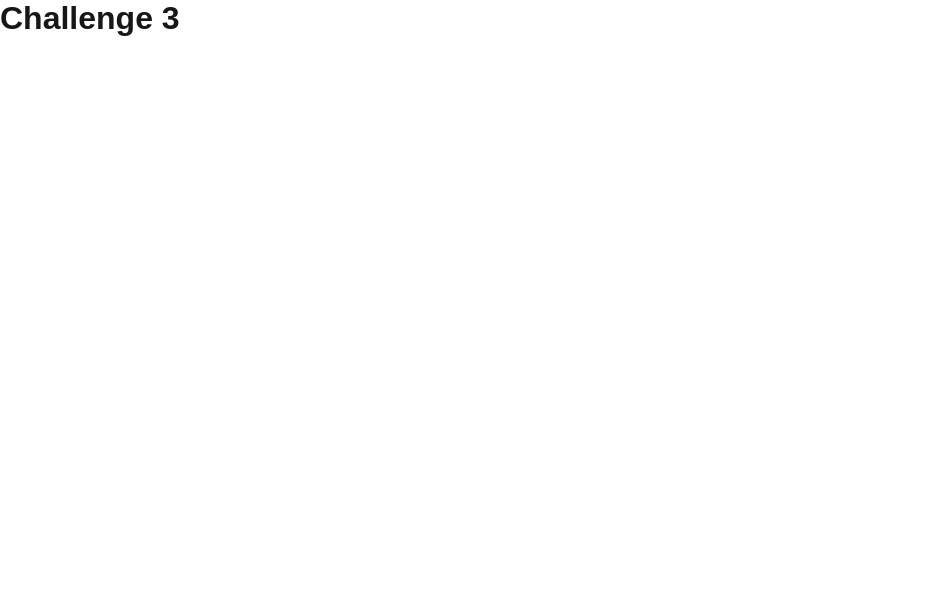
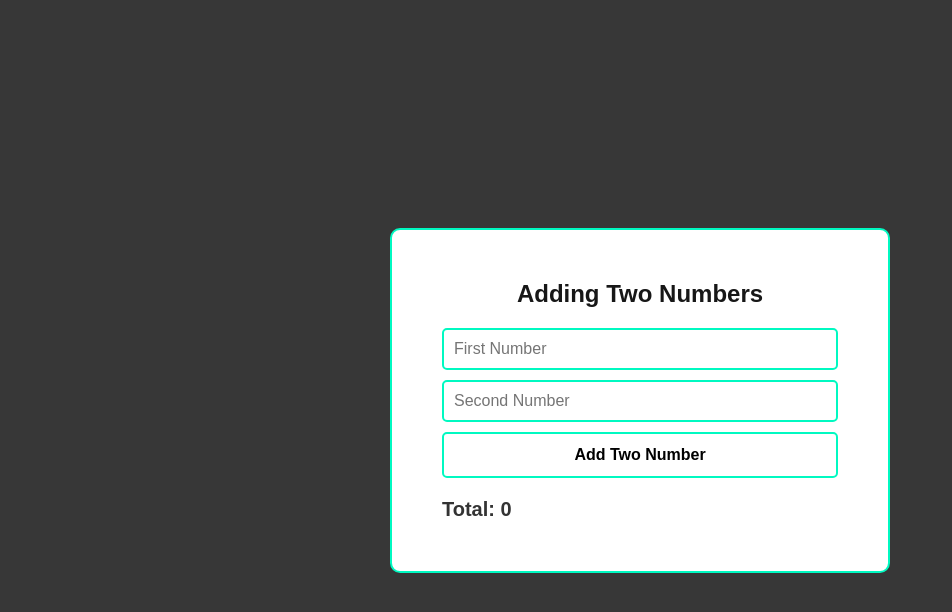
Before and after one commit to ryanarmial/ascendion, a Next.js app: page /challenge-3 in a window 1280 px wide. Shown: the top 612 px of the page, without its empty margins (0-952 px from the left). Built offline with nearby package versions, Linux system fonts and the light colour scheme.

Commit message:
change style file location

```diff
--- a/app/challenge-1/page.tsx
+++ b/app/challenge-1/page.tsx
@@ -1,7 +1,7 @@
 'use client'
 
 import { useState } from 'react';
-import styles from './style.module.css';
+import styles from '../form.module.css';
 
 export default function Page() {
   const [inputNumbers, setInputNumbers] = useState<Array<number | string>>(['', '']);
--- a/app/challenge-3/page.tsx
+++ b/app/challenge-3/page.tsx
@@ -1,3 +1,56 @@
+// export default function Page() {
+
+//   const twoSum = (numbers: number[], target: number):number[] | null => {
+//     for(let r = 0; r < numbers.length - 1; r++) {
+//       const restNumber = target - numbers[r]
+//       const getIndexSecondNumber = numbers.indexOf(restNumber, r + 1)
+//       if(getIndexSecondNumber < 0) {
+//         return [r+1, getIndexSecondNumber+1]
+//       }
+//     }
+
+//     return null
+//   }
+
+//   console.log(twoSum([4,11,17,25], 21));
+//   console.log(twoSum([0,1,2,2,3,5], 4));
+//   console.log(twoSum([-1, 0], -1));
+
+//   return <h1>Challenge 3</h1>
+// }
+
+'use client'
+
+import { useState } from 'react';
+import styles from '../form.module.css';
+
 export default function Page() {
-  return <h1>Challenge 3</h1>
+  const [inputNumbers, setInputNumbers] = useState<Array<number | string>>(['', '']);
+  const [total, setTotal] = useState<number>(0);
+
+  const onChangeNumber = (index: number, value: string | number) => {
+    setInputNumbers((prev) => {
+      const newNumbers = [...prev];
+      const isNumber = !isNaN(Number(value));
+      if(isNumber) newNumbers[index] = value;
+      return newNumbers;
+    });
+  }
+
+  const handleAddNumbers = () => {
+    setTotal(Number(inputNumbers[0]) + Number(inputNumbers[1])) ;
+    setInputNumbers(['', '']);
+  }
+
+  return (
+    <div className={styles.page}>
+      <div className={styles.container}>
+        <h2>Adding Two Numbers</h2>
+        <input value={inputNumbers[0]} onChange={(e) => onChangeNumber(0, e.target.value)} type="text" placeholder="First Number" />
+        <input value={inputNumbers[1]} onChange={(e) => onChangeNumber(1, e.target.value)} type="number" placeholder="Second Number" />
+        <button onClick={handleAddNumbers}>Add Two Number</button>
+        <p>Total: {total}</p>
+      </div>
+    </div>
+  );
 }
```
Also changed, not shown: app/form.module.css (renamed from app/challenge-1/style.module.css).
